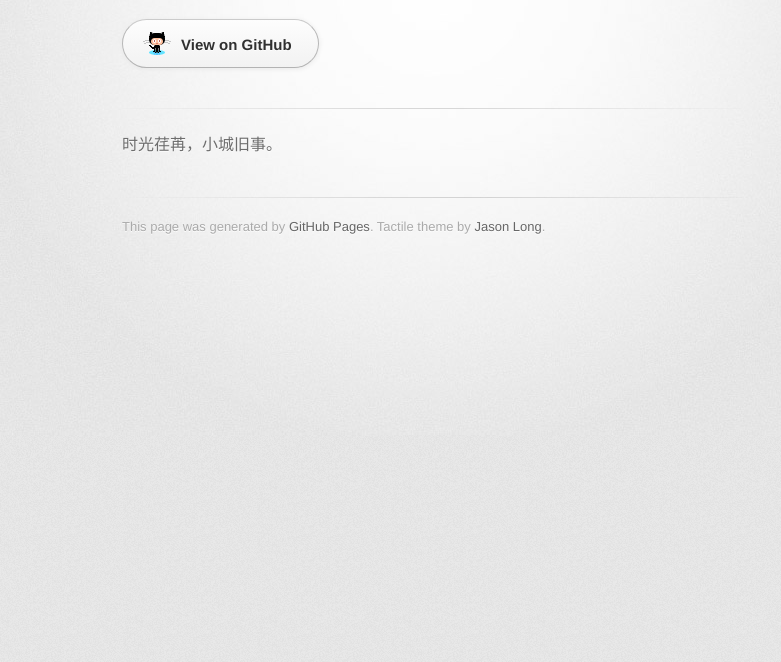
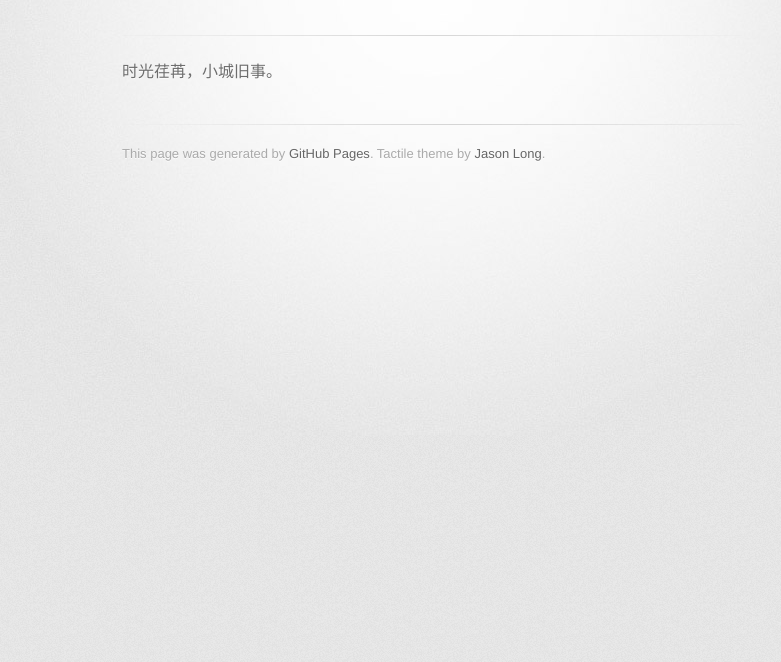
Before and after one commit to yangjunfeng22/yangjunfeng22.github.com, a plain HTML site: page index.html in a window 1280 px wide. Shown: the part 138-800 px from the top of the page, without its empty margins (208-989 px from the left). Drawn offline with Linux system fonts and the light colour scheme; a web font is replaced by a local one.

Commit message:
去除github标志

```diff
--- a/index.html
+++ b/index.html
@@ -22,10 +22,6 @@
           <h2>记事</h2>
         </header>
 
-        <section id="downloads" class="clearfix">
-          <a href="https://github.com/yangjunfeng22" id="view-on-github" class="button"><span>View on GitHub</span></a>
-        </section>
-
         <hr>
 
         <section id="main_content">
```
